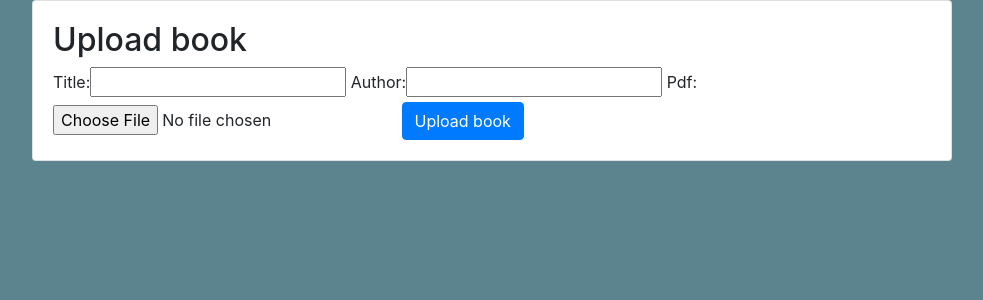
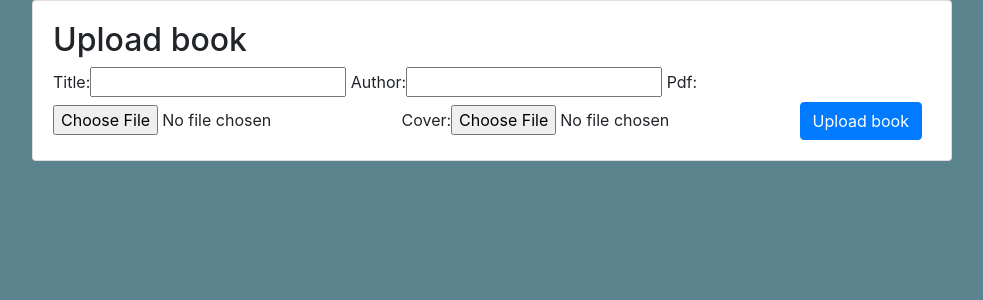
Before and after one commit to rissuuuu/DjangoSeries, a Django app: page /uploadbook/ in a window 1280 px wide. Shown: the part 56-356 px from the top of the page, without its empty margins (148-1131 px from the left). Run offline with Django 3.2, Linux system fonts and the light colour scheme; some libraries are stand-ins or nearby versions.

Commit message:
FIleupload django

```diff
--- a/DjangoFileUpload/fileupload/core/forms.py
+++ b/DjangoFileUpload/fileupload/core/forms.py
@@ -4,4 +4,4 @@ from .models import Book
 class BookForm(forms.ModelForm):
     class Meta:
         model=Book
-        fields=('title','author','pdf')
+        fields=('title','author','pdf','cover')
--- a/DjangoFileUpload/fileupload/core/models.py
+++ b/DjangoFileUpload/fileupload/core/models.py
@@ -7,7 +7,7 @@ class Book(models.Model):
     title=models.CharField(max_length=100)
     author=models.CharField(max_length=100)
     pdf=models.FileField(upload_to='books/pdfs/')
-
+    cover=models.ImageField(upload_to='books/covers/',null=True,blank=True)
     def __str__(self):
         return self.title
 
@@ -16,5 +16,6 @@ class Book(models.Model):
             'id':self.id,
             'title':self.title,
             'author':self.author,
-            'save_loc':self.pdf
+            'save_loc':self.pdf,
+            'cover':self.cover
         }
--- a/DjangoFileUpload/fileupload/core/views.py
+++ b/DjangoFileUpload/fileupload/core/views.py
@@ -1,6 +1,3 @@
-from django.shortcuts import render
-
-# Create your views here.
 from django.shortcuts import render,redirect
 from django.views.generic import TemplateView
 from django.core.files.storage import FileSystemStorage
@@ -10,8 +7,6 @@ from .models import Book
 import os
 class home(TemplateView):
     template_name='home.html'
-
-
 
 def upload(request):
     if request.method=='POST':
@@ -32,7 +27,6 @@ def upload_book(request):
     if request.method=='POST':
         up_file=request.FILES
         form=BookForm(request.POST,up_file)
-        form.loc='books/pdfs/'+str(up_file)
         if form.is_valid():
             form.save()
             return redirect('booklist')
--- a/DjangoFileUpload/fileupload/fileupload/templates/book_list.html
+++ b/DjangoFileUpload/fileupload/fileupload/templates/book_list.html
@@ -19,7 +19,11 @@
   <tbody>
   {% for book in books %}
   <tr>
-    <td>{{book.title}}</td>
+    <td>{{book.title}}
+      {% if book.cover %}
+        <img src="{{book.cover.url}}">
+      {% endif %}
+    </td>
     <td>{{book.author}}</td>
     <td>
       <a href="{{book.pdf.url}}" class="btn btn-primary btn-sm" target="_blank">
--- /dev/null
+++ b/DjangoFileUpload/fileupload/media/books/pdfs/doubts.txt
@@ -0,0 +1 @@
+How do we start creating project.What are the steps from beginning?
```
Also changed, not shown: DjangoFileUpload/fileupload/core/migrations/0004_book_cover.py (added), DjangoFileUpload/fileupload/db.sqlite3, DjangoFileUpload/fileupload/media/books/pdfs/car-icon-top-view-white-car-1.png (added), 1 other file.
